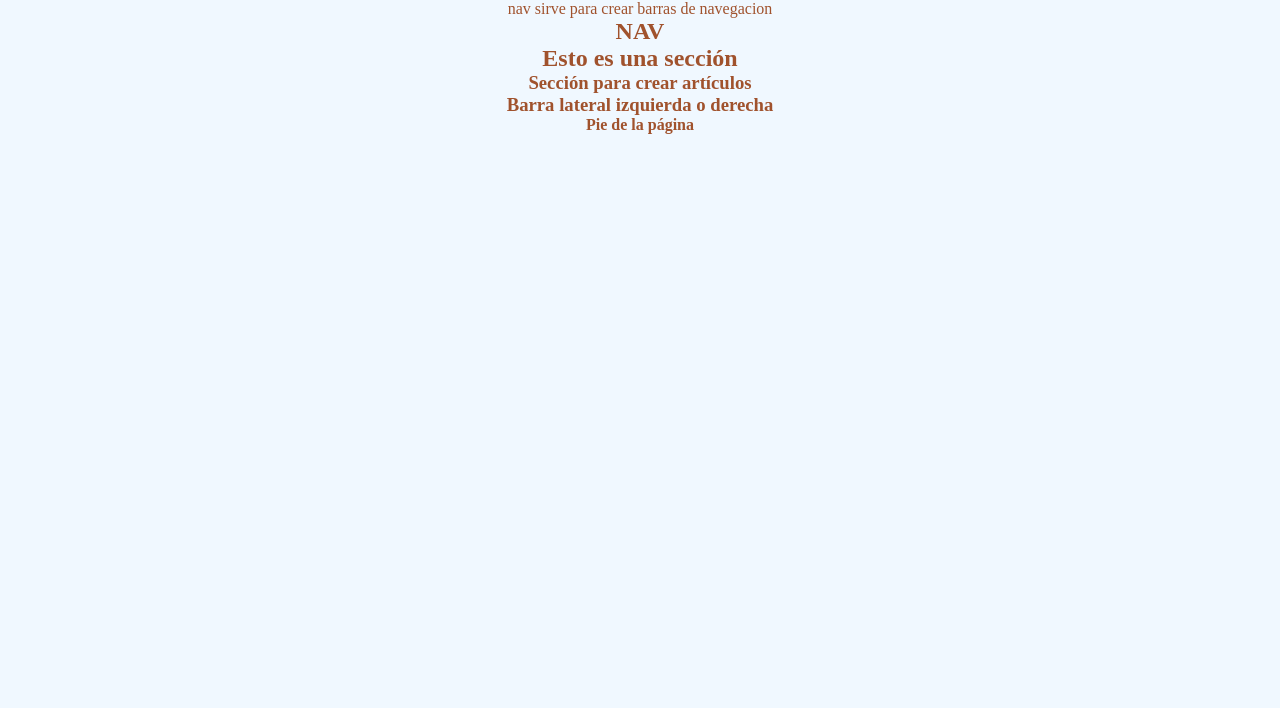
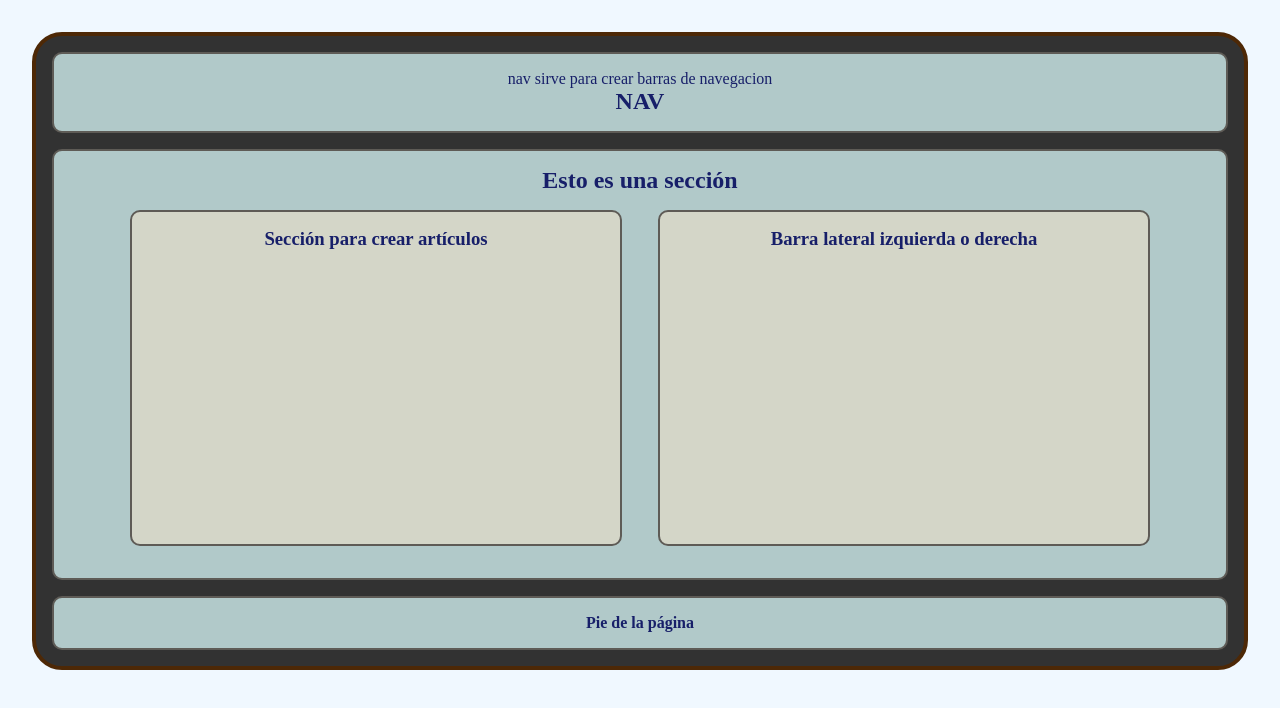
Before and after one commit to CruzCris/4IV8PSW-Cruz-Santos-Cristian-Oziel, a plain HTML site: page index.html in a window 1280 px wide. Drawn offline with Linux system fonts and the light colour scheme.

Commit message:
css finalizada

```diff
--- a/CSS/masterstyle.css
+++ b/CSS/masterstyle.css
@@ -1,10 +1,35 @@
 *{
     padding:0;
     margin:0;
-    color:sienna;
+    color:rgb(23, 31, 105);
     text-align: center;
 }
 
 html, body{
     background-color: aliceblue;
 }
+
+.main-container{
+    border:4px solid rgb(77, 40, 6);
+    border-radius: 30px;
+    margin: 2rem;
+    background-color: rgb(50, 50, 50);
+}
+
+nav, section, footer, article, aside{
+    border: 2px solid rgb(94, 91, 86);
+    margin: 1rem;
+    border-radius: 10px;
+    padding: 1rem;
+}
+
+article, aside{
+    width: 40%;
+    display: inline-block;
+    height: 300px;
+    background-color: rgb(212, 214, 200);
+}
+
+nav, section, footer{
+    background-color: rgb(177, 201, 201);
+}
```
